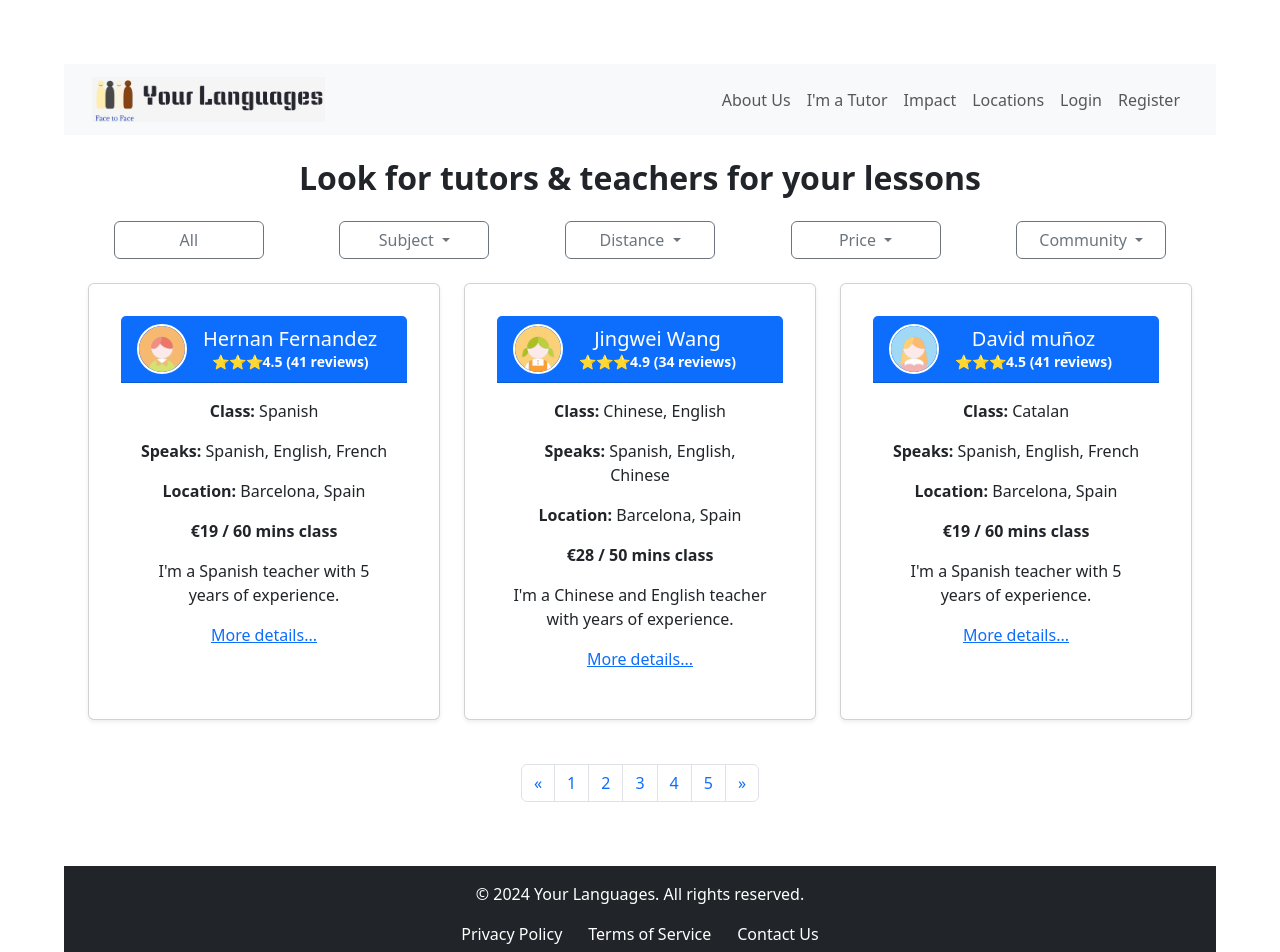
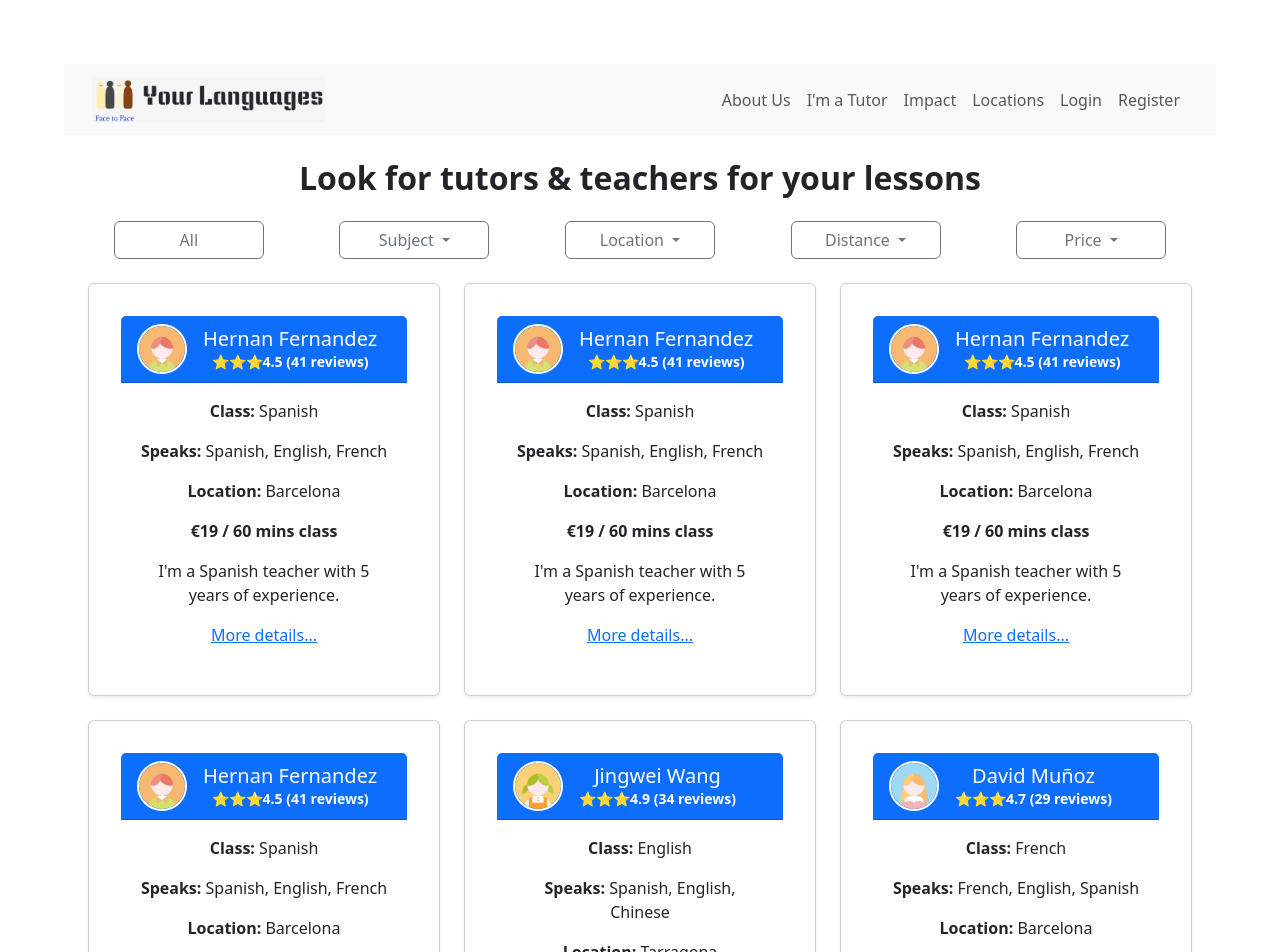
Before and after one commit to MaribelWang/LP_YourLanguages_Vue3, a Vue app: page / in a window 1280 px wide. Shown: the top 952 px of the page. Built offline with nearby package versions, Linux system fonts and the light colour scheme.

Commit message:
update basic filters of tutors and fix some styling errors

```diff
--- a/src/views/Home.vue
+++ b/src/views/Home.vue
@@ -4,7 +4,7 @@
     <div class="text-center mt-4">
       <h2>Look for tutors & teachers for your lessons</h2>
       <div class="filters-container mt-4">
-        <button class="btn btn-outline-secondary filter-btn">All</button>
+        <button class="btn btn-outline-secondary filter-btn" @click="resetFilters">All</button>
 
         <!-- Subject Dropdown -->
         <div class="dropdown">
@@ -18,13 +18,29 @@
             Subject
           </button>
           <ul class="dropdown-menu" aria-labelledby="subjectDropdown">
-            <li><a class="dropdown-item" href="#">Spanish</a></li>
-            <li><a class="dropdown-item" href="#">English</a></li>
-            <li><a class="dropdown-item" href="#">French</a></li>
+            <li><a class="dropdown-item" href="#" @click.prevent="filterBySubject('Spanish')">Spanish</a></li>
+            <li><a class="dropdown-item" href="#" @click.prevent="filterBySubject('English')">English</a></li>
+            <li><a class="dropdown-item" href="#" @click.prevent="filterBySubject('French')">French</a></li>
           </ul>
         </div>
 
-        <!-- Distance Dropdown -->
+        <!-- Location Dropdown -->
+        <div class="dropdown">
+          <button
+            class="btn btn-outline-secondary filter-btn dropdown-toggle"
+            type="button"
+            id="communityDropdown"
+            data-bs-toggle="dropdown"
+            aria-expanded="false"
+          >
+            Location
+          </button>
+          <ul class="dropdown-menu" aria-labelledby="communityDropdown">
+            <li><a class="dropdown-item" href="#" @click.prevent="filterByLocation('Barcelona')">Barcelona</a></li>
+
+          </ul>
+        </div>
+           <!-- Distance Dropdown -->
         <div class="dropdown">
           <button
             class="btn btn-outline-secondary filter-btn dropdown-toggle"
@@ -36,9 +52,9 @@
             Distance
           </button>
           <ul class="dropdown-menu" aria-labelledby="distanceDropdown">
-            <li><a class="dropdown-item" href="#">0-5 km</a></li>
-            <li><a class="dropdown-item" href="#">5-10 km</a></li>
-            <li><a class="dropdown-item" href="#">10-20 km</a></li>
+            <li><a class="dropdown-item" href="#" @click.prevent="filterByDistance('0-5 km')">0-5 km</a></li>
+            <li><a class="dropdown-item" href="#" @click.prevent="filterByDistance('5-10 km')">5-10 km</a></li>
+            <li><a class="dropdown-item" href="#" @click.prevent="filterByDistance('10-20 km')">10-20 km</a></li>
           </ul>
         </div>
 
@@ -54,27 +70,9 @@
             Price
           </button>
           <ul class="dropdown-menu" aria-labelledby="priceDropdown">
-            <li><a class="dropdown-item" href="#">€0-€10</a></li>
-            <li><a class="dropdown-item" href="#">€10-€20</a></li>
-            <li><a class="dropdown-item" href="#">€20-€30</a></li>
-          </ul>
-        </div>
-
-        <!-- Community Dropdown -->
-        <div class="dropdown">
-          <button
-            class="btn btn-outline-secondary filter-btn dropdown-toggle"
-            type="button"
-            id="communityDropdown"
-            data-bs-toggle="dropdown"
-            aria-expanded="false"
-          >
-            Community
-          </button>
-          <ul class="dropdown-menu" aria-labelledby="communityDropdown">
-            <li><a class="dropdown-item" href="#">Students</a></li>
-            <li><a class="dropdown-item" href="#">Teachers</a></li>
-            <li><a class="dropdown-item" href="#">Parents</a></li>
+            <li><a class="dropdown-item" href="#" @click.prevent="filterByPrice(10, 20)">€10-€20</a></li>
+            <li><a class="dropdown-item" href="#" @click.prevent="filterByPrice(20, 30)">€20-€30</a></li>
+            <li><a class="dropdown-item" href="#" @click.prevent="filterByPrice(30, 40)">€30-€40</a></li>
           </ul>
         </div>
       </div>
@@ -83,10 +81,9 @@
     <!-- Tutor Cards Section -->
     <div class="container mt-4">
       <div class="row g-4">
-        <div v-for="(tutor, index) in tutors" :key="index" class="col-12 col-md-6 col-lg-4">
+        <div v-for="(tutor, index) in paginatedTutors" :key="index" class="col-12 col-md-6 col-lg-4">
           <div class="card shadow-sm h-100">
             <div class="card-header bg-primary text-white d-flex align-items-center">
-              <!-- Avatar -->
               <img
                 :src="tutor.avatar"
                 alt="Tutor Avatar"
@@ -114,20 +111,28 @@
     <div class="d-flex justify-content-center mt-4">
       <nav aria-label="Page navigation">
         <ul class="pagination">
-          <li class="page-item"><a class="page-link" href="#">«</a></li>
-          <li v-for="page in totalPages" :key="page" class="page-item">
-            <a class="page-link" href="#">{{ page }}</a>
+          <li class="page-item" :class="{ disabled: currentPage === 1 }">
+            <a class="page-link" href="#" @click.prevent="prevPage">«</a>
           </li>
-          <li class="page-item"><a class="page-link" href="#">»</a></li>
+          <li
+            v-for="page in totalPages"
+            :key="page"
+            class="page-item"
+            :class="{ active: currentPage === page }"
+          >
+            <a class="page-link" href="#" @click.prevent="changePage(page)">{{ page }}</a>
+          </li>
+          <li class="page-item" :class="{ disabled: currentPage === totalPages }">
+            <a class="page-link" href="#" @click.prevent="nextPage">»</a>
+          </li>
         </ul>
       </nav>
     </div>
   </div>
 </template>
 
-
 <script setup>
-import { ref } from 'vue';
+import { ref, computed } from 'vue';
 import avatar1 from '../assets/avatar1.png';
 import avatar2 from '../assets/avatar2.png';
 import avatar3 from '../assets/avatar3.png';
@@ -140,7 +145,41 @@ const tutors = ref([
     reviews: 41,
     class: 'Spanish',
     languages: ['Spanish', 'English', 'French'],
-    location: 'Barcelona, Spain',
+    location: 'Barcelona',
+    price: 19,
+    duration: 60,
+    description: "I'm a Spanish teacher with 5 years of experience.",
+    avatar: avatar1,
+  },
+    {
+    name: 'Hernan Fernandez',
+    rating: 4.5,
+    reviews: 41,
+    class: 'Spanish',
+    languages: ['Spanish', 'English', 'French'],
+    location: 'Barcelona',
+    price: 19,
+    duration: 60,
+    description: "I'm a Spanish teacher with 5 years of experience.",
+    avatar: avatar1,
+  },  {
+    name: 'Hernan Fernandez',
+    rating: 4.5,
+    reviews: 41,
+    class: 'Spanish',
+    languages: ['Spanish', 'English', 'French'],
+    location: 'Barcelona',
+    price: 19,
+    duration: 60,
+    description: "I'm a Spanish teacher with 5 years of experience.",
+    avatar: avatar1,
+  },  {
+    name: 'Hernan Fernandez',
+    rating: 4.5,
+    reviews: 41,
+    class: 'Spanish',
+    languages: ['Spanish', 'English', 'French'],
+    location: 'Barcelona',
     price: 19,
     duration: 60,
     description: "I'm a Spanish teacher with 5 years of experience.",
@@ -150,30 +189,203 @@ const tutors = ref([
     name: 'Jingwei Wang',
     rating: 4.9,
     reviews: 34,
-    class: 'Chinese, English',
+    class: 'English',
     languages: ['Spanish', 'English', 'Chinese'],
-    location: 'Barcelona, Spain',
+    location: 'Tarragona',
     price: 28,
     duration: 50,
     description: "I'm a Chinese and English teacher with years of experience.",
     avatar: avatar2,
   },
   {
-    name: 'David muñoz',
-    rating: 4.5,
-    reviews: 41,
-    class: 'Catalan',
-    languages: ['Spanish', 'English', 'French'],
-    location: 'Barcelona, Spain',
-    price: 19,
-    duration: 60,
-    description: "I'm a Spanish teacher with 5 years of experience.",
+    name: 'David Muñoz',
+    rating: 4.7,
+    reviews: 29,
+    class: 'French',
+    languages: ['French', 'English', 'Spanish'],
+    location: 'Barcelona',
+    price: 22,
+    duration: 45,
+    description: "Teaching French with passion for over a decade.",
     avatar: avatar3,
+  },
+    {
+    name: 'David Muñoz',
+    rating: 4.7,
+    reviews: 29,
+    class: 'French',
+    languages: ['French', 'English', 'Spanish'],
+    location: 'Barcelona',
+    price: 29,
+    duration: 45,
+    description: "Teaching French with passion for over a decade.",
+    avatar: avatar3,
+  },
+     {
+    name: 'David Muñoz',
+    rating: 4.7,
+    reviews: 29,
+    class: 'French',
+    languages: ['French', 'English', 'Spanish'],
+    location: 'Barcelona',
+    price: 39,
+    duration: 45,
+    description: "Teaching French with passion for over a decade.",
+    avatar: avatar3,
+  },
+     {
+    name: 'David Muñoz',
+    rating: 4.7,
+    reviews: 29,
+    class: 'French',
+    languages: ['French', 'English', 'Spanish'],
+    location: 'Barcelona',
+    price: 22,
+    duration: 45,
+    description: "Teaching French with passion for over a decade.",
+    avatar: avatar3,
+  },
+     {
+    name: 'David Muñoz',
+    rating: 4.7,
+    reviews: 29,
+    class: 'French',
+    languages: ['French', 'English', 'Spanish'],
+    location: 'Barcelona',
+    price: 38,
+    duration: 45,
+    description: "Teaching French with passion for over a decade.",
+    avatar: avatar3,
+  },
+    {
+    name: 'Jingwei Wang',
+    rating: 4.9,
+    reviews: 34,
+    class: 'English',
+    languages: ['Spanish', 'English', 'Chinese'],
+    location: 'Tarragona',
+    price: 37,
+    duration: 50,
+    description: "I'm a Chinese and English teacher with years of experience.",
+    avatar: avatar2,
+  },
+    {
+    name: 'Jingwei Wang',
+    rating: 4.9,
+    reviews: 34,
+    class: 'English',
+    languages: ['Spanish', 'English', 'Chinese'],
+    location: 'Tarragona',
+    price: 28,
+    duration: 50,
+    description: "I'm a Chinese and English teacher with years of experience.",
+    avatar: avatar2,
+  },
+    {
+    name: 'Jingwei Wang',
+    rating: 4.9,
+    reviews: 34,
+    class: 'English',
+    languages: ['Spanish', 'English', 'Chinese'],
+    location: 'Tarragona',
+    price: 28,
+    duration: 50,
+    description: "I'm a Chinese and English teacher with years of experience.",
+    avatar: avatar2,
+  },  {
+    name: 'Jingwei Wang',
+    rating: 4.9,
+    reviews: 34,
+    class: 'English',
+    languages: ['Spanish', 'English', 'Chinese'],
+    location: 'Tarragona',
+    price: 28,
+    duration: 50,
+    description: "I'm a Chinese and English teacher with years of experience.",
+    avatar: avatar2,
+  },  {
+    name: 'Jingwei Wang',
+    rating: 4.9,
+    reviews: 34,
+    class: 'English',
+    languages: ['Spanish', 'English', 'Chinese'],
+    location: 'Tarragona',
+    price: 28,
+    duration: 50,
+    description: "I'm a Chinese and English teacher with years of experience.",
+    avatar: avatar2,
   },
 ]);
 
 
-const totalPages = ref(5);
+
+// Pagination state
+const currentPage = ref(1);
+const itemsPerPage = 6;
+
+const totalPages = computed(() => Math.ceil(filteredTutors.value.length / itemsPerPage));
+
+const paginatedTutors = computed(() => {
+  const start = (currentPage.value - 1) * itemsPerPage;
+  const end = start + itemsPerPage;
+  return filteredTutors.value.slice(start, end);
+});
+
+// Filter state
+const filters = ref({
+  subject: null,
+  location: null,
+  price: { min: null, max: null },
+});
+const filteredTutors = computed(() => {
+  return tutors.value.filter((tutor) => {
+    const matchesSubject = !filters.value.subject || tutor.class === filters.value.subject;
+    const matchesLocation = !filters.value.location || tutor.location === filters.value.location;
+    const matchesPrice =
+      (filters.value.price.min === null || tutor.price >= filters.value.price.min) &&
+      (filters.value.price.max === null || tutor.price <= filters.value.price.max);
+
+    return matchesSubject && matchesLocation && matchesPrice;
+  });
+});
+const filterBySubject = (subject) => {
+  filters.value.subject = subject;
+  currentPage.value = 1;
+};
+
+const filterByLocation = (location) => {
+  filters.value.location = location;
+  currentPage.value = 1;
+};
+
+const filterByPrice = (min, max) => {
+  filters.value.price = { min, max };
+  currentPage.value = 1;
+};
+
+const resetFilters = () => {
+  filters.value = { subject: null, location: null, price: { min: null, max: null } };
+  currentPage.value = 1;
+};
+
+// Pagination functions
+const changePage = (page) => {
+  if (page >= 1 && page <= totalPages.value) {
+    currentPage.value = page;
+  }
+};
+
+const nextPage = () => {
+  if (currentPage.value < totalPages.value) {
+    currentPage.value++;
+  }
+};
+
+const prevPage = () => {
+  if (currentPage.value > 1) {
+    currentPage.value--;
+  }
+};
 </script>
 
 <style scoped>
@@ -199,6 +411,7 @@ const totalPages = ref(5);
 
 .container {
   margin-top: 30px;
+   min-height: 700px;
 }
 
 .row {
```
